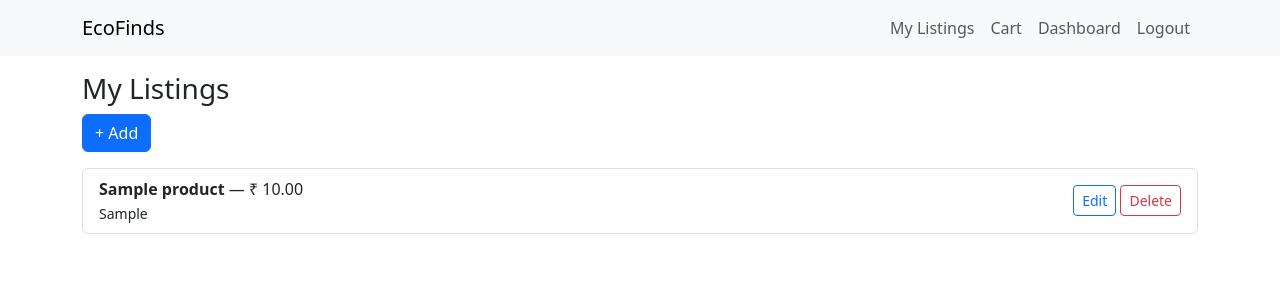
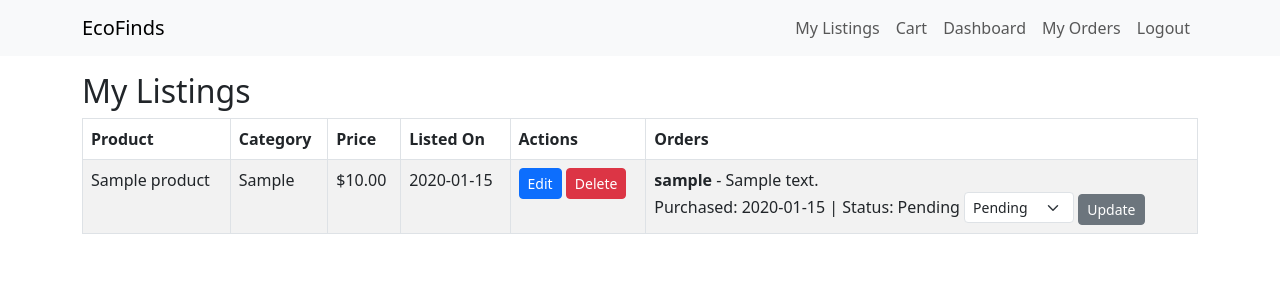
Before and after one commit to amarshah07/Amar_Shah_EcoFinds_Sustainable_Second_Hand_Marketplace, a Flask app: page /my-listings in a window 1280 px wide. Shown: the top 300 px of the page. Run offline with Flask 3, Linux system fonts and the light colour scheme; the visitor is signed in with stand-in values (Sample User, id 1); tables that the repository leaves empty hold one stand-in row (values such as "Sample post").

Commit message:
SLC working

```diff
--- a/backend/app.py
+++ b/backend/app.py
@@ -128,7 +128,15 @@ def product_detail(pid):
 @login_required
 def my_listings():
     products = Product.query.filter_by(user_id=session['user_id']).order_by(Product.created_at.desc()).all()
-    return render_template('my_listings.html', products=products)
+
+    # Fetch orders for each product
+    products_with_orders = []
+    for p in products:
+        orders = Purchase.query.filter_by(product_id=p.id).order_by(Purchase.purchased_at.desc()).all()
+        products_with_orders.append({'product': p, 'orders': orders})
+
+    return render_template('my_listings.html', products_with_orders=products_with_orders)
+
 
 @app.route('/product/<int:pid>/edit', methods=['GET','POST'])
 @login_required
@@ -187,17 +195,40 @@ def remove_cart(cid):
     db.session.delete(it); db.session.commit()
     flash('Removed from cart', 'info'); return redirect(url_for('view_cart'))
 
-@app.route('/checkout', methods=['POST'])
+@app.route('/checkout', methods=['GET', 'POST'])
 @login_required
 def checkout():
-    items = Cart.query.filter_by(user_id=session['user_id']).all()
-    for it in items:
-        p = Purchase(user_id=session['user_id'], product_id=it.product_id)
-        db.session.add(p)
-        db.session.delete(it)
-    db.session.commit()
-    flash('Checkout complete. Purchases recorded.', 'success')
-    return redirect(url_for('purchases'))
+    cart_items = Cart.query.filter_by(user_id=session['user_id']).all()
+
+    if not cart_items:
+        flash('Your cart is empty!', 'warning')
+        return redirect(url_for('feed'))
+
+    if request.method == 'POST':
+        address = request.form.get('address')
+        if not address:
+            flash('Address is required!', 'danger')
+            return redirect(url_for('checkout'))
+
+        # create purchase record for each cart item
+        for item in cart_items:
+            purchase = Purchase(
+                user_id=session['user_id'],
+                product_id=item.product_id,
+                address=address
+            )
+            db.session.add(purchase)
+
+        # clear cart after checkout
+        Cart.query.filter_by(user_id=session['user_id']).delete()
+        db.session.commit()
+
+        flash('Order placed successfully!', 'success')
+        return redirect(url_for('purchases'))
+
+    return render_template('checkout.html', items=cart_items)
+
+
 
 @app.route('/purchases')
 @login_required
@@ -209,15 +240,52 @@ def purchases():
 @login_required
 def dashboard():
     user = User.query.get_or_404(session['user_id'])
+
+    # Fetch all purchases of this user, newest first
+    orders = Purchase.query.filter_by(user_id=user.id).order_by(Purchase.purchased_at.desc()).all()
+
     if request.method == 'POST':
         username = request.form.get('username','').strip()
         if not username:
-            flash('Username cannot be empty', 'danger'); return redirect(url_for('dashboard'))
+            flash('Username cannot be empty', 'danger')
+            return redirect(url_for('dashboard'))
         user.username = username
         db.session.commit()
         flash('Profile updated', 'success')
         return redirect(url_for('dashboard'))
-    return render_template('dashboard.html', user=user)
+
+    return render_template('dashboard.html', user=user, orders=orders)
+
+
+@app.route('/order/<int:purchase_id>/update', methods=['POST'])
+@login_required
+def update_order_status(purchase_id):
+    purchase = Purchase.query.get_or_404(purchase_id)
+
+    # Only the owner of the product can update the order
+    if purchase.product.user_id != session['user_id']:
+        flash('Not allowed.', 'danger')
+        return redirect(url_for('my_listings'))
+
+    status = request.form.get('status')
+    if status:
+        purchase.status = status  # we need to add this field in Purchase model
+        db.session.commit()
+        flash('Order status updated.', 'success')
+
+    return redirect(url_for('my_listings'))
+
+
+@app.route('/my-orders')
+@login_required
+def my_orders():
+    # Fetch all purchases for the logged-in user, newest first
+    purchases = Purchase.query.filter_by(user_id=session['user_id']).order_by(Purchase.purchased_at.desc()).all()
+    return render_template('my_orders.html', purchases=purchases)
+
+
+
+
 
 if __name__ == '__main__':
     app.run(debug=True)
--- a/backend/models.py
+++ b/backend/models.py
@@ -40,3 +40,5 @@ class Purchase(db.Model):
     product_id = db.Column(db.Integer, db.ForeignKey('products.id'), nullable=False)
     purchased_at = db.Column(db.DateTime, default=datetime.utcnow)
     product = db.relationship('Product', backref='purchases')
+    address = db.Column(db.String(255), nullable=False)
+    status = db.Column(db.String(20), default='Pending')  # Pending, Shipped, Delivered, Cancelled
--- a/backend/templates/base.html
+++ b/backend/templates/base.html
@@ -18,6 +18,8 @@
               <li class="nav-item"><a class="nav-link" href="{{ url_for('my_listings') }}">My Listings</a></li>
               <li class="nav-item"><a class="nav-link" href="{{ url_for('view_cart') }}">Cart</a></li>
               <li class="nav-item"><a class="nav-link" href="{{ url_for('dashboard') }}">Dashboard</a></li>
+              <li class="nav-item"><a class="nav-link" href="{{ url_for('my_orders') }}">My Orders</a></li>
+
               <li class="nav-item"><a class="nav-link" href="{{ url_for('logout') }}">Logout</a></li>
             {% else %}
               <li class="nav-item"><a class="nav-link" href="{{ url_for('login') }}">Login</a></li>
--- a/backend/templates/my_listings.html
+++ b/backend/templates/my_listings.html
@@ -1,23 +1,60 @@
-{% extends 'base.html' %}
+{% extends "base.html" %}
 {% block content %}
-<h3>My Listings</h3>
-<a class="btn btn-primary mb-3" href="{{ url_for('add_product') }}">+ Add</a>
-<div class="list-group">
-  {% for p in products %}
-    <div class="list-group-item d-flex justify-content-between align-items-center">
-      <div>
-        <strong>{{ p.title }}</strong> — ₹ {{ p.price }} <br>
-        <small>{{ p.category }}</small>
-      </div>
-      <div>
-        <a class="btn btn-sm btn-outline-primary" href="{{ url_for('edit_product', pid=p.id) }}">Edit</a>
-        <form method="post" action="{{ url_for('delete_product', pid=p.id) }}" style="display:inline;">
-          <button class="btn btn-sm btn-outline-danger">Delete</button>
-        </form>
-      </div>
-    </div>
-  {% else %}
-    <p>No listings yet.</p>
-  {% endfor %}
-</div>
+<h2>My Listings</h2>
+
+{% if products_with_orders %}
+    <table class="table table-striped table-bordered">
+        <thead>
+            <tr>
+                <th>Product</th>
+                <th>Category</th>
+                <th>Price</th>
+                <th>Listed On</th>
+                <th>Actions</th>
+                <th>Orders</th>
+            </tr>
+        </thead>
+        <tbody>
+        {% for item in products_with_orders %}
+            <tr>
+                <td>{{ item.product.title }}</td>
+                <td>{{ item.product.category }}</td>
+                <td>${{ item.product.price }}</td>
+                <td>{{ item.product.created_at.strftime('%Y-%m-%d') }}</td>
+                <td>
+                    <a href="{{ url_for('edit_product', pid=item.product.id) }}" class="btn btn-sm btn-primary mb-1">Edit</a>
+                    <form action="{{ url_for('delete_product', pid=item.product.id) }}" method="POST" style="display:inline;">
+                        <button type="submit" class="btn btn-sm btn-danger mb-1">Delete</button>
+                    </form>
+                </td>
+                <td>
+                    {% if item.orders %}
+                        <ul class="list-unstyled mb-0">
+                        {% for order in item.orders %}
+                            <li>
+                                <strong>{{ order.user.username }}</strong> - {{ order.address }} <br>
+                                Purchased: {{ order.purchased_at.strftime('%Y-%m-%d') }} | Status: {{ order.status }}
+                                <form action="{{ url_for('update_order_status', purchase_id=order.id) }}" method="POST" class="d-inline mt-1">
+                                    <select name="status" class="form-select form-select-sm d-inline w-auto">
+                                        <option value="Pending" {% if order.status=='Pending' %}selected{% endif %}>Pending</option>
+                                        <option value="Shipped" {% if order.status=='Shipped' %}selected{% endif %}>Shipped</option>
+                                        <option value="Delivered" {% if order.status=='Delivered' %}selected{% endif %}>Delivered</option>
+                                        <option value="Cancelled" {% if order.status=='Cancelled' %}selected{% endif %}>Cancelled</option>
+                                    </select>
+                                    <button type="submit" class="btn btn-sm btn-secondary">Update</button>
+                                </form>
+                            </li>
+                        {% endfor %}
+                        </ul>
+                    {% else %}
+                        <span>No orders yet</span>
+                    {% endif %}
+                </td>
+            </tr>
+        {% endfor %}
+        </tbody>
+    </table>
+{% else %}
+    <p>You haven't listed any products yet.</p>
+{% endif %}
 {% endblock %}
```
Also changed, not shown: backend/templates/checkout.html (added, +22 -0 lines), backend/templates/my_orders.html (added, +34 -0 lines).
